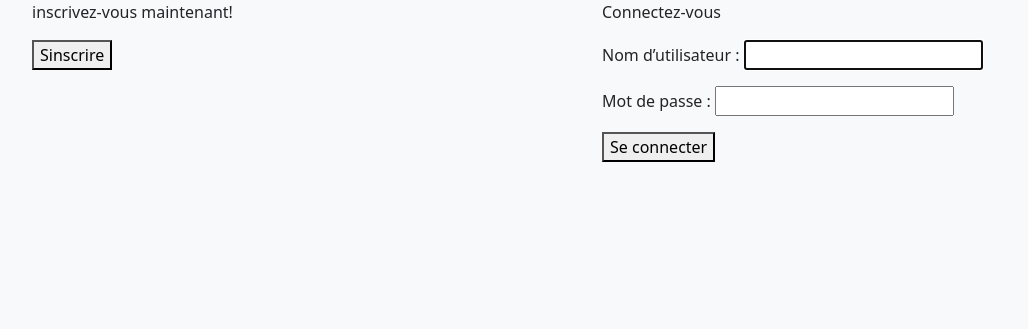
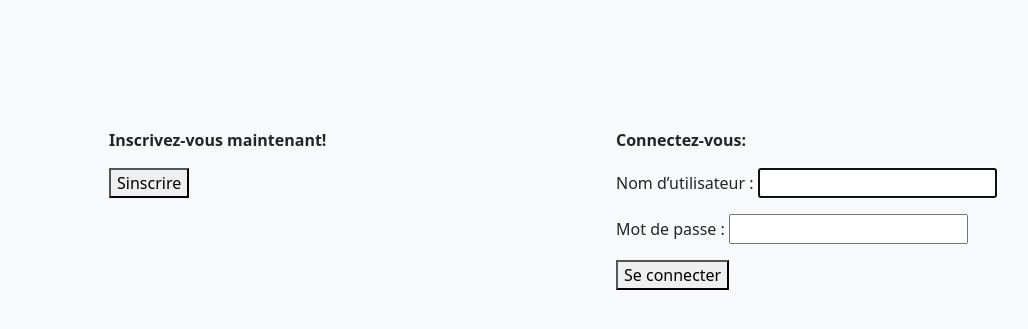
Before and after one commit to coyote95/projet_9_oc, a Django app: page / in a window 1280 px wide. Shown: the part 58-387 px from the top of the page, without its empty margins (50-1078 px from the left). Run offline with Django 5.2, Linux system fonts and the light colour scheme.

Commit message:
responsive inscription

```diff
--- a/authentication/templates/authentication/login.html
+++ b/authentication/templates/authentication/login.html
@@ -1,15 +1,15 @@
 {% extends 'base.html' %}
 {% block content %}
-<div class="container">
-    <div class="row">
-        <div class="col">
-            <p> inscrivez-vous maintenant! </p>
+<div class="container m-5">
+    <div class="row pt-5 justify-content-center">
+        <div class="col-12 col-md-5 m-3 p-3">
+            <p class="fw-bold"> Inscrivez-vous maintenant! </p>
             <form method="get" action="{% url 'signup' %}">
                 <button type="submit">Sinscrire</button>
             </form>
         </div>
-        <div class="col">
-            <p>Connectez-vous</p>
+        <div class="col-12 col-md-5 m-3 p-3">
+            <p class="fw-bold">Connectez-vous:</p>
             <form method="post">
                 {{ form.as_p }}
                 {% csrf_token %}
--- a/authentication/templates/authentication/signup.html
+++ b/authentication/templates/authentication/signup.html
@@ -15,4 +15,8 @@
         </div>
     </div>
 </div>
+
+  <form method="get" action="{% url 'login' %}">
+                <button type="submit">Retour</button>
+            </form>
 {% endblock content %}
--- a/templates/base.html
+++ b/templates/base.html
@@ -9,7 +9,7 @@
     <link href="https://cdn.jsdelivr.net/npm/bootstrap@5.0.2/dist/css/bootstrap.min.css" rel="stylesheet" integrity="sha384-EVSTQN3/azprG1Anm3QDgpJLIm9Nao0Yz1ztcQTwFspd3yD65VohhpuuCOmLASjC" crossorigin="anonymous">
 </head>
 <body class="bg-light">
-<header class=" bg-primary text-white">
+<header class=" bg-primary text-white ">
 
          <nav class="navbar navbar-expand-md navbar-dark bg-primary  ">
              <div class="container  ">
@@ -40,7 +40,7 @@
     {% if user.is_authenticated %}
 <p>Vous êtes connectés en tant que <strong>{{request.user}} </strong>. </p>
     {% endif %}
-<main class=m-3">
+<main class="m-3">
  {% block content %} {% endblock content %}
 </main>
     <!-- Scripts Bootstrap -->
```
Also changed, not shown: db.sqlite3.
